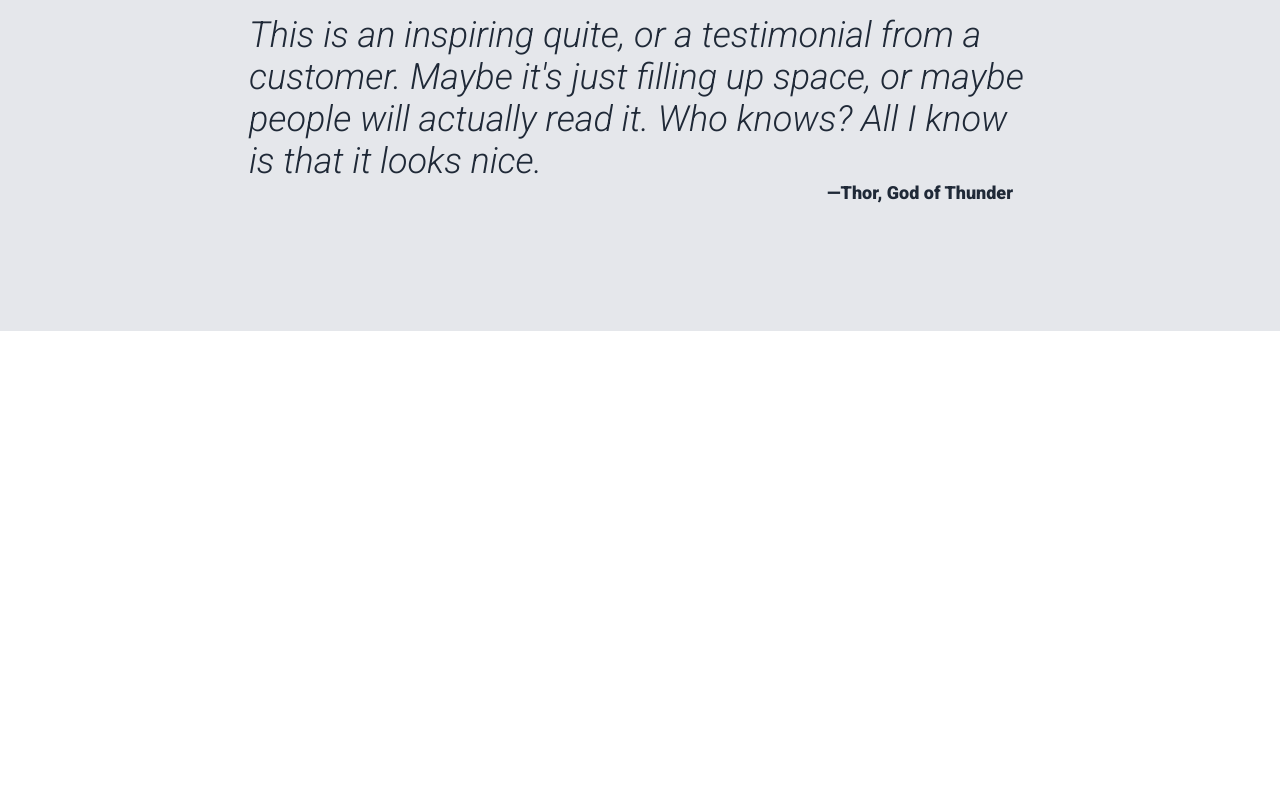
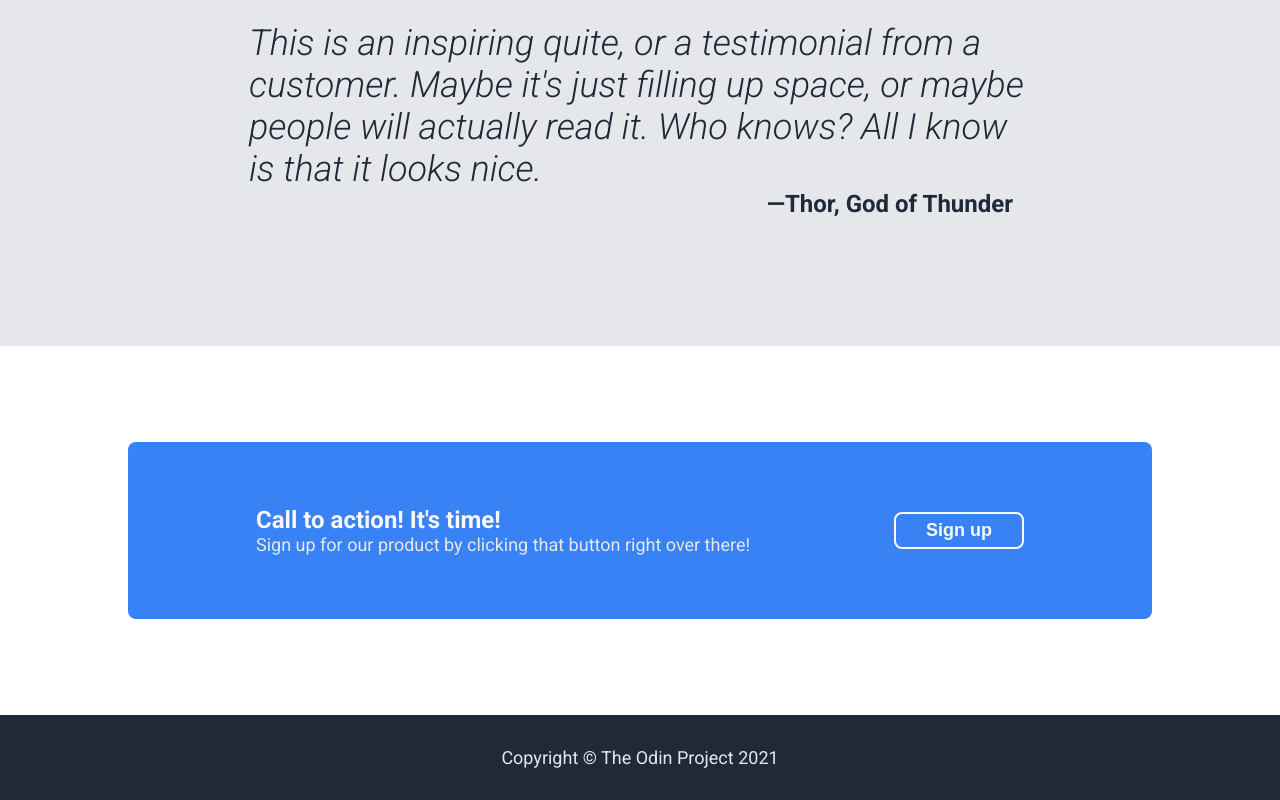
Before and after one commit to elik-dev/landing-page, a plain HTML site: page index.html in a window 1280 px wide. Shown: the part 1167-1967 px from the top of the page. Before the commit the page ends 1498 px from the top, so only its background shows below. Drawn offline with Linux system fonts and the light colour scheme.

Commit message:
Add content and apply styles to the rest of the page

```diff
--- a/css/styles.css
+++ b/css/styles.css
@@ -17,6 +17,7 @@ body {
 ul,
 h1,
 h2,
+h3,
 p,
 figure,
 blockquote {
@@ -49,12 +50,25 @@ footer {
 
 .logo,
 h1,
+h3,
 .hero button {
     color: #f9faf8;
+}
+
+h1,
+h2 {
     font-weight: 800;
 }
+.logo,
+.hero button,
+figcaption,
+h3,
+.action-panel button {
+    font-weight: bold;
+}
 
-.logo {
+.logo,
+h3 {
     font-size: 24px;
 }
 
@@ -64,10 +78,12 @@ h1 {
 
 nav a,
 .hero p,
-footer {
+footer,
+.action-text p {
     color: #e5e7eb;
     font-size: 18px;
 }
+
 nav a:hover {
     color: #3882f6;
 }
@@ -82,28 +98,33 @@ nav a:hover {
 }
 
 .hero button:hover {
-    padding: 5px 29px;
-    border: solid 3px #f9faf8;
+    padding: 6px 30px;
+    border: solid 2px #f9faf8;
 }
+
 .header-top {
     padding-top: 18px;
     display: flex;
     justify-content: space-between;
     align-items: center;
 }
+
 nav ul {
     display: flex;
     gap: 24px;
 }
+
 .hero {
     padding: 128px 0;
     display: flex;
     gap: 48px;
 }
+
 .hero-left,
 .hero-right {
     flex: 1;
 }
+
 .hero-right img {
     max-width: 100%;
     height: auto;
@@ -115,50 +136,89 @@ h2,
 figure {
     color: #1f2937;
 }
+
 h2 {
     font-size: 36px;
-    font-weight: 800;
     padding: 48px 0;
 }
+
 .card p {
     font-size: 18px;
 }
-.info-section {
-    background-color: #f9faf8;
-}
+
 .card-container {
     display: flex;
     gap: 48px;
     padding-bottom: 128px;
 }
+
 .card {
     max-width: 170px;
 }
+
 .card p {
     text-align: center;
 }
+
 .card img {
     max-width: 100%;
     height: auto;
     border: solid #3882f6 3px;
     border-radius: 8px;
+    margin-bottom: 8px;
 }
+
 /* quote section layout */
 .quote-section {
     background-color: #e5e7eb;
 }
+
 figure {
     padding: 128px 0;
 }
+
 blockquote {
     font-size: 36px;
     font-weight: 300;
     font-style: italic;
     max-width: 782px;
 }
+
 figcaption {
-    font-size: 18px;
-    font-weight: 800;
+    font-size: 24px;
     text-align: right;
     margin-right: 18px;
 }
+
+/* action section layout */
+.action-section {
+    padding: 96px 0;
+}
+
+.action-panel {
+    background-color: #3882f6;
+    padding: 64px 128px;
+    width: 1024px;
+    margin: 0 auto;
+    display: flex;
+    justify-content: space-between;
+    align-items: center;
+    border-radius: 8px;
+}
+.action-panel button {
+    color: #f9faf8;
+    background-color: #3882f6;
+    font-size: 18px;
+    padding: 6px 30px;
+    border: solid #f9faf8 2px;
+    border-radius: 8px;
+}
+.action-panel button:hover {
+    background-color: #f9faf8;
+    color: #3882f6;
+}
+/* footer layout */
+footer {
+    text-align: center;
+    padding: 32px 0;
+}
--- a/index.html
+++ b/index.html
@@ -19,7 +19,7 @@
         <div class="content">
             <header>
                 <div class="header-top">
-                    <a class="logo" href="./index.html">Header Logo</a>
+                    <a class="logo" href="#">Header Logo</a>
                     <nav>
                         <ul>
                             <li><a href="#">header link one</a></li>
@@ -72,22 +72,25 @@
         <div class="content">
             <figure>
                 <blockquote>
-                    This is an inspiring quite, or a testimonial from a customer. Maybe it's just filling up space, or maybe people will actually read it. Who knows? All I know is that it looks nice.
+                    This is an inspiring quite, or a testimonial from a customer. Maybe it's just filling up space, or
+                    maybe people will actually read it. Who knows? All I know is that it looks nice.
                 </blockquote>
                 <figcaption>—Thor, God of Thunder</figcaption>
             </figure>
         </div>
     </div>
 
-    <div class="container-4">
-        <div class="content">
-
+    <div class="action-section">
+        <div class="action-panel">
+            <div class="action-text">
+                <h3>Call to action! It's time!</h3>
+                <p>Sign up for our product by clicking that button right over there!</p>
+            </div>
+            <button>Sign up</button>
         </div>
     </div>
 
-    <footer>
-
-    </footer>
+    <footer>Copyright © The Odin Project 2021</footer>
 </body>
 
 </html>
```
